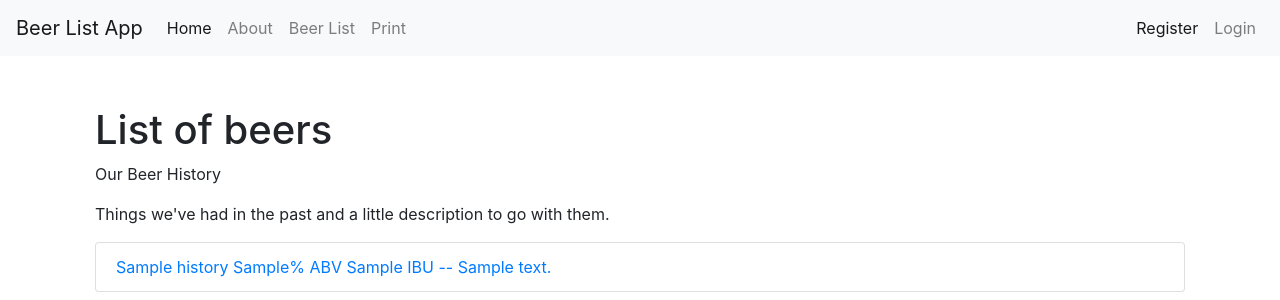
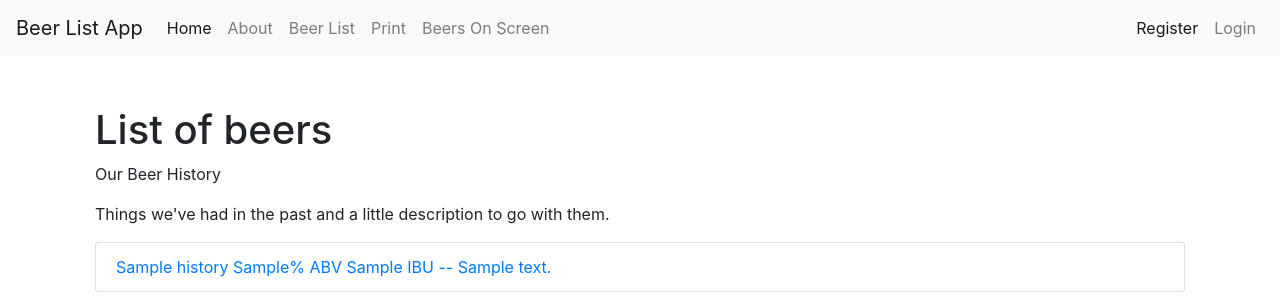
Before and after one commit to ytnoonty/mybeerapp, a Flask app: page /about in a window 1280 px wide. Shown: the top 300 px of the page. Run offline with Flask 2, Linux system fonts and the light colour scheme; tables that the repository leaves empty or names only in its code hold one stand-in row (values such as "Sample post"); some libraries are stand-ins or nearby versions.

Commit message:
added beers_tv_screen route to app.py and updated _navbar.html with correct link to route

```diff
--- a/app.py
+++ b/app.py
@@ -62,6 +62,36 @@ def update():
 
 #end testing AJAX
 ##########################
+
+##############################################
+# Begin Testing of TV screen layout
+##############################################
+
+# Current list of whats on tap screen testing
+@app.route('/beers_tv_screen')
+def beers_tv_screen():
+    # Create cursor
+    cur = mysql.connection.cursor()
+
+    # Get beers
+    result = cur.execute("SELECT lc.id, lh.id, lh.name, lh.style, lh.abv, lh.ibu, lh.brewery, lh.location, lh.website, lh.description FROM list_history AS lh, list_current AS lc WHERE lh.id=lc.id_history")
+    beers = cur.fetchall()
+    beers = beers[0:16]
+    beers_01_08 = beers[0:8]
+    beers_08_16 = beers[8:16]
+
+    # Close connection
+    cur.close()
+
+    if result > 0:
+        return render_template('beers_tv_screen.html', beers=beers, beers0108=beers_01_08, beers0816=beers_08_16)
+    else:
+        msg = 'No Beers Found'
+    return render_template('beers_tv_screen.html', msg=msg)
+
+##############################################
+#End TV screen layout test
+##############################################
 
 # Total history of beers
 @app.route('/about')
--- a/templates/includes/_navbar.html
+++ b/templates/includes/_navbar.html
@@ -16,6 +16,9 @@
       </li>
       <li class="nav-item">
         <a class="nav-link" href="/beers_print">Print</a>
+      </li>
+      <li class="nav-item">
+        <a class="nav-link" href="/beers_tv_screen">Beers On Screen</a>
       </li>
     </ul>
     <ul class="navbar-nav mr-right">
```
